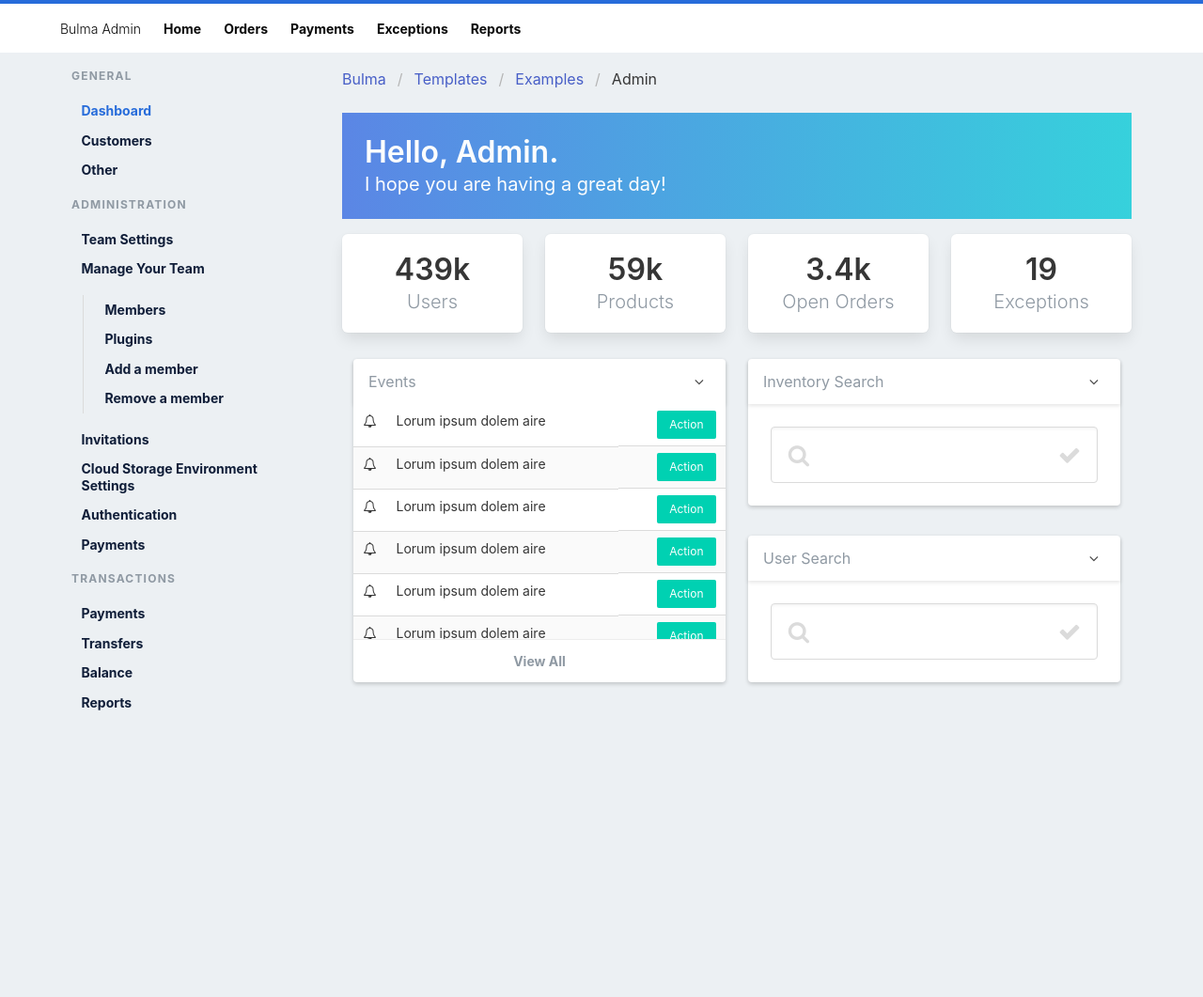
After one commit to MeowBlock/OCblog, a PHP site: template control/templates/admin.html.twig in a window 1280 px wide. The commit adds this page. Shown: the whole page at 94% size. Run offline with PHP 8.4, Linux system fonts and the light colour scheme; the template is opened without the code that fills it, so the values that code supplies are empty; some libraries are stand-ins or nearby versions.

```diff
--- /dev/null
+++ b/control/templates/admin.html.twig
@@ -0,0 +1,275 @@
+<!DOCTYPE html>
+<html>
+
+<head>
+    <meta charset="utf-8">
+    <meta http-equiv="X-UA-Compatible" content="IE=edge">
+    <meta name="viewport" content="width=device-width, initial-scale=1">
+    <title>Admin - Free Bulma template</title>
+    <link rel="stylesheet" href="https://maxcdn.bootstrapcdn.com/font-awesome/4.7.0/css/font-awesome.min.css">
+    <link href="https://fonts.googleapis.com/css?family=Open+Sans:300,400,700" rel="stylesheet">
+    <!-- Bulma Version 0.9.0-->
+    <link rel="stylesheet" href="https://unpkg.com/bulma@0.9.4/css/bulma.min.css" />
+    <link rel="stylesheet" type="text/css" href="../css/admin.css">
+</head>
+
+<body>
+
+    <!-- START NAV -->
+    <nav class="navbar is-white">
+        <div class="container">
+            <div class="navbar-brand">
+                <a class="navbar-item brand-text" href="../index.html">
+          Bulma Admin
+        </a>
+                <div class="navbar-burger burger" data-target="navMenu">
+                    <span></span>
+                    <span></span>
+                    <span></span>
+                </div>
+            </div>
+            <div id="navMenu" class="navbar-menu">
+                <div class="navbar-start">
+                    <a class="navbar-item" href="admin.html">
+            Home
+          </a>
+                    <a class="navbar-item" href="admin.html">
+            Orders
+          </a>
+                    <a class="navbar-item" href="admin.html">
+            Payments
+          </a>
+                    <a class="navbar-item" href="admin.html">
+            Exceptions
+          </a>
+                                 <a class="navbar-item" href="admin.html">
+            Reports
+          </a>
+                </div>
+
+            </div>
+        </div>
+    </nav>
+    <!-- END NAV -->
+    <div class="container">
+        <div class="columns">
+            <div class="column is-3 ">
+                <aside class="menu is-hidden-mobile">
+                    <p class="menu-label">
+                        General
+                    </p>
+                    <ul class="menu-list">
+                        <li><a class="is-active">Dashboard</a></li>
+                        <li><a>Customers</a></li>
+                        <li><a>Other</a></li>
+                    </ul>
+                    <p class="menu-label">
+                        Administration
+                    </p>
+                    <ul class="menu-list">
+                        <li><a>Team Settings</a></li>
+                        <li>
+                            <a>Manage Your Team</a>
+                            <ul>
+                                <li><a>Members</a></li>
+                                <li><a>Plugins</a></li>
+                                <li><a>Add a member</a></li>
+                                <li><a>Remove a member</a></li>
+                            </ul>
+                        </li>
+                        <li><a>Invitations</a></li>
+                        <li><a>Cloud Storage Environment Settings</a></li>
+                        <li><a>Authentication</a></li>
+                        <li><a>Payments</a></li>
+                    </ul>
+                    <p class="menu-label">
+                        Transactions
+                    </p>
+                    <ul class="menu-list">
+                        <li><a>Payments</a></li>
+                        <li><a>Transfers</a></li>
+                        <li><a>Balance</a></li>
+                        <li><a>Reports</a></li>
+                    </ul>
+                </aside>
+            </div>
+            <div class="column is-9">
+                <nav class="breadcrumb" aria-label="breadcrumbs">
+                    <ul>
+                        <li><a href="../">Bulma</a></li>
+                        <li><a href="../">Templates</a></li>
+                        <li><a href="../">Examples</a></li>
+                        <li class="is-active"><a href="#" aria-current="page">Admin</a></li>
+                    </ul>
+                </nav>
+                <section class="hero is-info welcome is-small">
+                    <div class="hero-body">
+                        <div class="container">
+                            <h1 class="title">
+                                Hello, Admin.
+                            </h1>
+                            <h2 class="subtitle">
+                                I hope you are having a great day!
+                            </h2>
+                        </div>
+                    </div>
+                </section>
+                <section class="info-tiles">
+                    <div class="tile is-ancestor has-text-centered">
+                        <div class="tile is-parent">
+                            <article class="tile is-child box">
+                                <p class="title">439k</p>
+                                <p class="subtitle">Users</p>
+                            </article>
+                        </div>
+                        <div class="tile is-parent">
+                            <article class="tile is-child box">
+                                <p class="title">59k</p>
+                                <p class="subtitle">Products</p>
+                            </article>
+                        </div>
+                        <div class="tile is-parent">
+                            <article class="tile is-child box">
+                                <p class="title">3.4k</p>
+                                <p class="subtitle">Open Orders</p>
+                            </article>
+                        </div>
+                        <div class="tile is-parent">
+                            <article class="tile is-child box">
+                                <p class="title">19</p>
+                                <p class="subtitle">Exceptions</p>
+                            </article>
+                        </div>
+                    </div>
+                </section>
+                <div class="columns">
+                    <div class="column is-6">
+                        <div class="card events-card">
+                            <header class="card-header">
+                                <p class="card-header-title">
+                                    Events
+                                </p>
+                                <a href="#" class="card-header-icon" aria-label="more options">
+                  <span class="icon">
+                    <i class="fa fa-angle-down" aria-hidden="true"></i>
+                  </span>
+                </a>
+                            </header>
+                            <div class="card-table">
+                                <div class="content">
+                                    <table class="table is-fullwidth is-striped">
+                                        <tbody>
+                                            <tr>
+                                                <td width="5%"><i class="fa fa-bell-o"></i></td>
+                                                <td>Lorum ipsum dolem aire</td>
+                                                <td class="level-right"><a class="button is-small is-primary" href="#">Action</a></td>
+                                            </tr>
+                                            <tr>
+                                                <td width="5%"><i class="fa fa-bell-o"></i></td>
+                                                <td>Lorum ipsum dolem aire</td>
+                                                <td class="level-right"><a class="button is-small is-primary" href="#">Action</a></td>
+                                            </tr>
+                                            <tr>
+                                                <td width="5%"><i class="fa fa-bell-o"></i></td>
+                                                <td>Lorum ipsum dolem aire</td>
+                                                <td class="level-right"><a class="button is-small is-primary" href="#">Action</a></td>
+                                            </tr>
+                                            <tr>
+                                                <td width="5%"><i class="fa fa-bell-o"></i></td>
+                                                <td>Lorum ipsum dolem aire</td>
+                                                <td class="level-right"><a class="button is-small is-primary" href="#">Action</a></td>
+                                            </tr>
+                                            <tr>
+                                                <td width="5%"><i class="fa fa-bell-o"></i></td>
+                                                <td>Lorum ipsum dolem aire</td>
+                                                <td class="level-right"><a class="button is-small is-primary" href="#">Action</a></td>
+                                            </tr>
+                                            <tr>
+                                                <td width="5%"><i class="fa fa-bell-o"></i></td>
+                                                <td>Lorum ipsum dolem aire</td>
+                                                <td class="level-right"><a class="button is-small is-primary" href="#">Action</a></td>
+                                            </tr>
+                                            <tr>
+                                                <td width="5%"><i class="fa fa-bell-o"></i></td>
+                                                <td>Lorum ipsum dolem aire</td>
+                                                <td class="level-right"><a class="button is-small is-primary" href="#">Action</a></td>
+                                            </tr>
+                                            <tr>
+                                                <td width="5%"><i class="fa fa-bell-o"></i></td>
+                                                <td>Lorum ipsum dolem aire</td>
+                                                <td class="level-right"><a class="button is-small is-primary" href="#">Action</a></td>
+                                            </tr>
+                                            <tr>
+                                                <td width="5%"><i class="fa fa-bell-o"></i></td>
+                                                <td>Lorum ipsum dolem aire</td>
+                                                <td class="level-right"><a class="button is-small is-primary" href="#">Action</a></td>
+                                            </tr>
+                                        </tbody>
+                                    </table>
+                                </div>
+                            </div>
+                            <footer class="card-footer">
+                                <a href="#" class="card-footer-item">View All</a>
+                            </footer>
+                        </div>
+                    </div>
+                    <div class="column is-6">
+                        <div class="card">
+                            <header class="card-header">
+                                <p class="card-header-title">
+                                    Inventory Search
+                                </p>
+                                <a href="#" class="card-header-icon" aria-label="more options">
+                  <span class="icon">
+                    <i class="fa fa-angle-down" aria-hidden="true"></i>
+                  </span>
+                </a>
+                            </header>
+                            <div class="card-content">
+                                <div class="content">
+                                    <div class="control has-icons-left has-icons-right">
+                                        <input class="input is-large" type="text" placeholder="">
+                                        <span class="icon is-medium is-left">
+                      <i class="fa fa-search"></i>
+                    </span>
+                                        <span class="icon is-medium is-right">
+                      <i class="fa fa-check"></i>
+                    </span>
+                                    </div>
+                                </div>
+                            </div>
+                        </div>
+                        <div class="card">
+                            <header class="card-header">
+                                <p class="card-header-title">
+                                    User Search
+                                </p>
+                                <a href="#" class="card-header-icon" aria-label="more options">
+                  <span class="icon">
+                    <i class="fa fa-angle-down" aria-hidden="true"></i>
+                  </span>
+                </a>
+                            </header>
+                            <div class="card-content">
+                                <div class="content">
+                                    <div class="control has-icons-left has-icons-right">
+                                        <input class="input is-large" type="text" placeholder="">
+                                        <span class="icon is-medium is-left">
+                      <i class="fa fa-search"></i>
+                    </span>
+                                        <span class="icon is-medium is-right">
+                      <i class="fa fa-check"></i>
+                    </span>
+                                    </div>
+                                </div>
+                            </div>
+                        </div>
+                    </div>
+                </div>
+            </div>
+        </div>
+    </div>
+    <script async type="text/javascript" src="../js/bulma.js"></script>
+</body>
+
+</html>
--- /dev/null
+++ b/public/css/admin.css
@@ -0,0 +1,85 @@
+:root{
+::-webkit-scrollbar{height:10px;width:10px}::-webkit-scrollbar-track{background:#efefef;border-radius:6px}::-webkit-scrollbar-thumb{background:#d5d5d5;border-radius:6px}::-webkit-scrollbar-thumb:hover{background:#c4c4c4}
+}
+html, body {
+  font-family: -apple-system, BlinkMacSystemFont, "Segoe UI", Roboto, Oxygen-Sans, Ubuntu, Cantarell, "Helvetica Neue", sans-serif;
+  font-size: 16px;
+  line-height: 1.5;
+  height: 100%;
+  background: #ECF0F3;
+}
+nav.navbar {
+  border-top: 4px solid #276cda;
+  margin-bottom: 1rem;
+}
+.navbar-item.brand-text {
+  font-weight: 300;
+}
+.navbar-item, .navbar-link {
+  font-size: 14px;
+  font-weight: 700;
+}
+.columns {
+  width: 100%;
+  height: 100%;
+  margin-left: 0;
+}
+.menu-label {
+  color: #8F99A3;
+  letter-spacing: 1.3;
+  font-weight: 700;
+}
+.menu-list a {
+  color: #0F1D38;
+  font-size: 14px;
+  font-weight: 700;
+}
+.menu-list a:hover {
+  background-color: transparent;
+  color: #276cda;
+}
+.menu-list a.is-active {
+  background-color: transparent;
+  color: #276cda;
+  font-weight: 700;
+}
+.card {
+  box-shadow: 0px 2px 4px rgba(0, 0, 0, 0.18);
+  margin-bottom: 2rem;
+}
+.card-header-title {
+  color: #8F99A3;
+  font-weight: 400;
+}
+.info-tiles {
+  margin: 1rem 0;
+}
+.info-tiles .subtitle {
+  font-weight: 300;
+  color: #8F99A3;
+}
+.hero.welcome.is-info {
+  background: #36D1DC;
+  background: -webkit-linear-gradient(to right, #5B86E5, #36D1DC);
+  background: linear-gradient(to right, #5B86E5, #36D1DC);
+}
+.hero.welcome .title, .hero.welcome .subtitle {
+  color: hsl(192, 17%, 99%);
+}
+.card .content {
+  font-size: 14px;
+}
+.card-footer-item {
+  font-size: 14px;
+  font-weight: 700;
+  color: #8F99A3;
+}
+.card-footer-item:hover {
+}
+.card-table .table {
+  margin-bottom: 0;
+}
+.events-card .card-table {
+  max-height: 250px;
+  overflow-y: scroll;
+}
```
Also changed, not shown: control/Controller/AccountController.php (added, +18 -0 lines), control/Controller/AuthentificationManager.php (+29 -0 lines), control/Controller/LoginController.php (+7 -4 lines), control/model/User.php (+0 -11 lines), index.php (+9 -1 lines).
